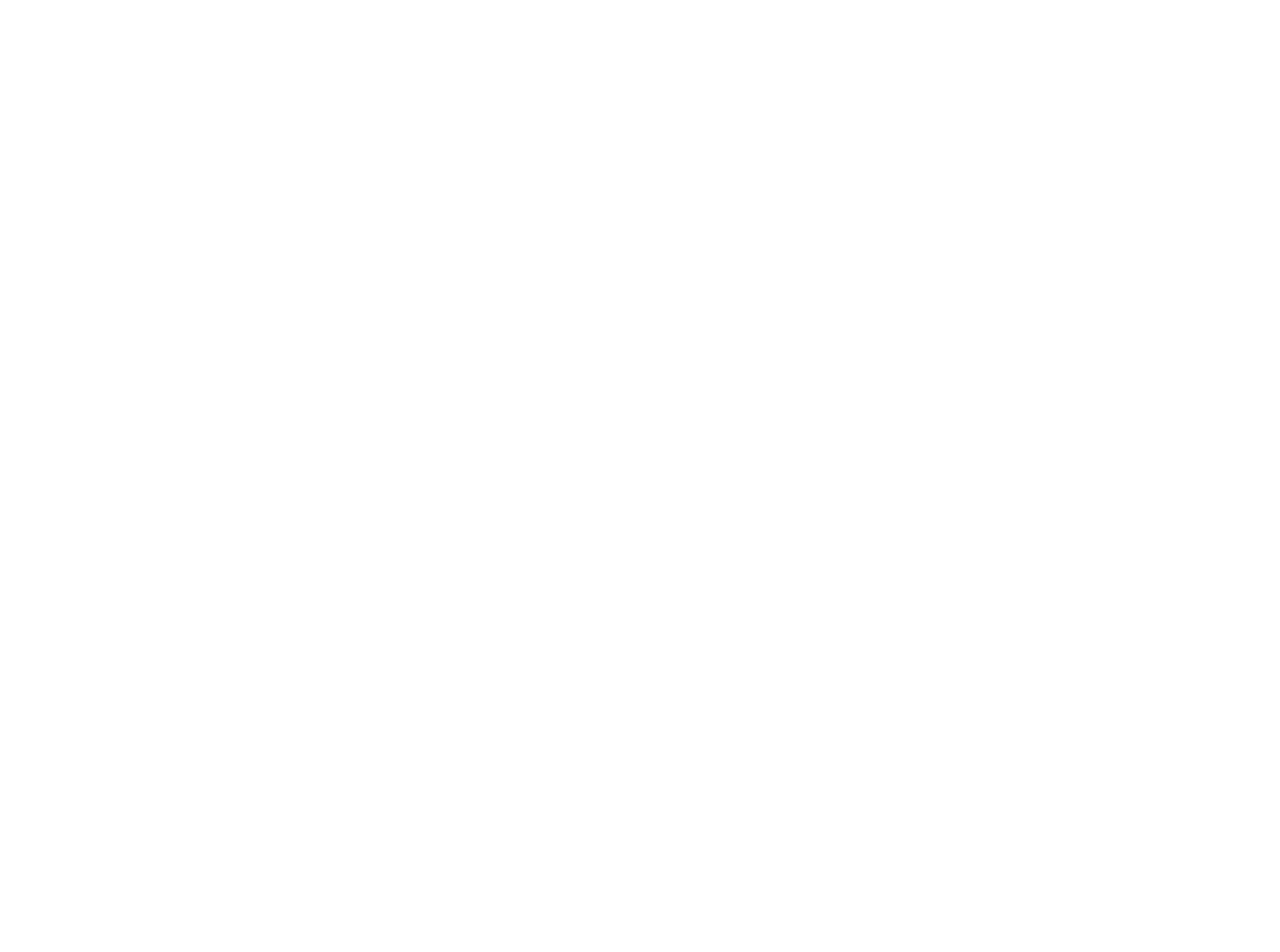
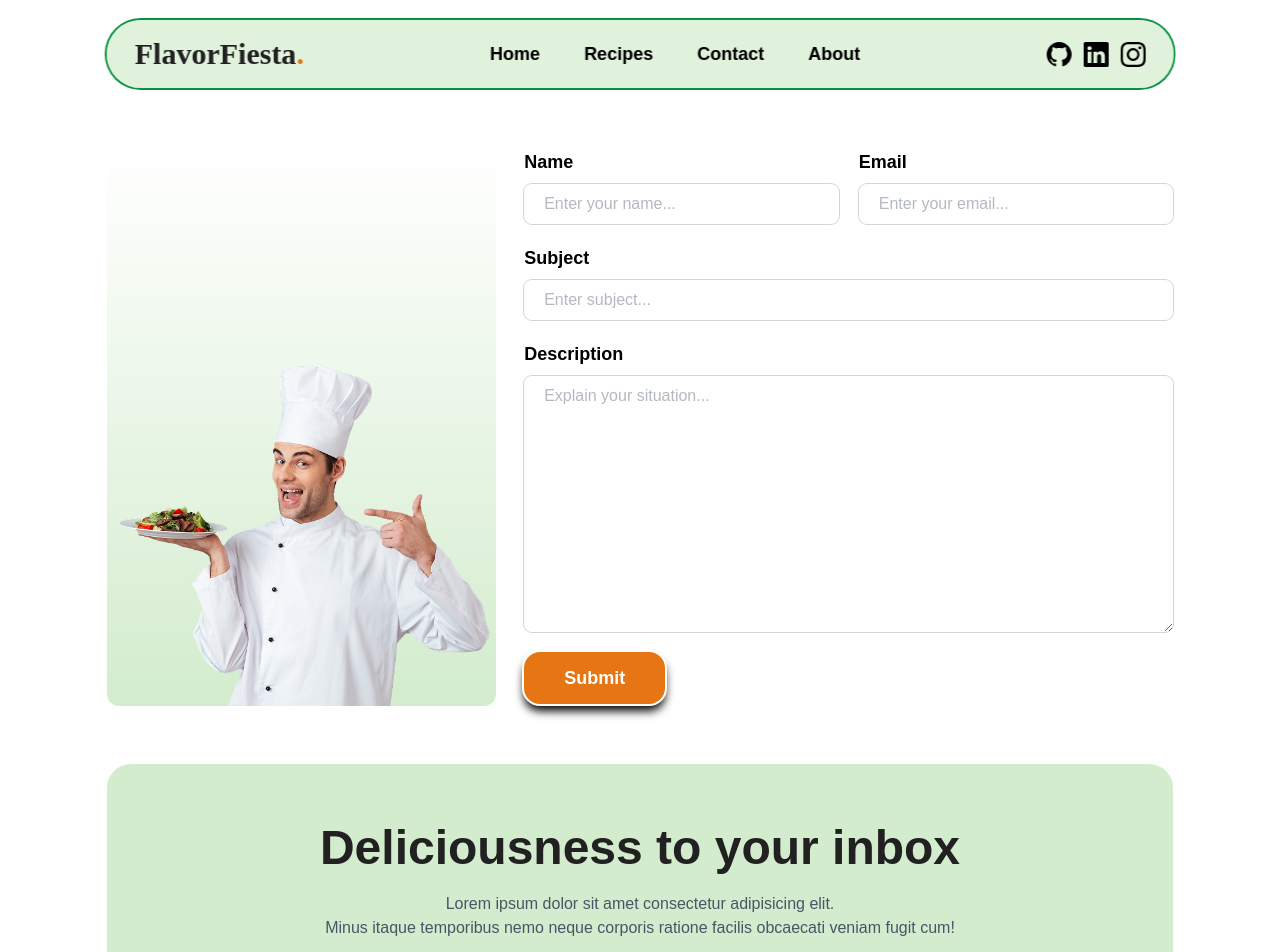
Before and after one commit to MuhammadAunR/Flavor-Fiesta, a React (Vite) app: page /contact in a window 1280 px wide. Before the commit this address had no page. Shown: the top 952 px of the page. Before the commit the page ends 800 px from the top, so only its background shows below. Built offline with nearby package versions, Linux system fonts and the light colour scheme.

Commit message:
feat; contact page completed

```diff
--- a/src/components/Navbar.jsx
+++ b/src/components/Navbar.jsx
@@ -11,7 +11,7 @@
 
     return (
         <>
-            <nav data-aos='fade-down' className='flex items-center justify-between w-10/12 mx-auto fixed z-50 top-5 left-1/2 -translate-x-1/2 bg-(--color-bg)/70 backdrop-blur-2xl  py-4 px-7 rounded-full'>
+            <nav data-aos='fade-down' className='flex items-center justify-between w-10/12 mx-auto fixed z-50 top-5 left-1/2 -translate-x-1/2 bg-(--color-bg)/70 backdrop-blur-2xl ring-2 ring-(--color-second)  py-4 px-7 rounded-full'>
 
                 <div className="logo">
                     <Link to={'/'} className='cursor-pointer'>
--- /dev/null
+++ b/src/pages/Contact.jsx
@@ -0,0 +1,83 @@
+import React from 'react'
+import maleChefImage from '../assets/maleChefImage.webp'
+import SubscribeSection from '../components/SubscribeSection';
+import Footer from '../components/Footer';
+import { recipes } from '../components/Assets';
+import RecipeCard from '../components/RecipeCard';
+
+const Contact = () => {
+    return (
+        <>
+            <header className='pt-32 mx-5 md:w-10/12 md:mx-auto flex items-center justify-between gap-7 max-md:flex-col'>
+
+                <div data-aos='fade-right' className='bg-linear-to-b from-white to-(--color-bg) max-md:mt-10 w-full md:w-1/2 h-140 rounded-xl relative'>
+                    <img src={maleChefImage} alt="Male Chef Pic" className='absolute w-150 bottom-0' />
+                </div>
+
+                <form data-aos='fade-left' action="submit" className='flex flex-col gap-5 h-fit py-5 mx-5 w-full md:w-10/12 md:mx-auto'>
+                    <div className='flex gap-5 w-full max-lg:flex-col'>
+                        <label htmlFor="name" className='flex flex-col gap-2 w-full'>
+                            <span className='font-semibold text-lg'>Name</span>
+                            <input
+                                type="text"
+                                id='name'
+                                name='name'
+                                placeholder='Enter your name...'
+                                className='outline-none ring-1 ring-gray-300 rounded-lg py-2 px-5 text-gray-500 w-full hover:ring-gray-400 transition-colors ease-linear duration-500' />
+                        </label>
+                        <label htmlFor="email" className='flex flex-col gap-2 w-full'>
+                            <span className='font-semibold text-lg'>Email</span>
+                            <input
+                                type="email"
+                                name="email"
+                                id="email"
+                                placeholder='Enter your email...'
+                                className='outline-none ring-1 ring-gray-300 rounded-lg py-2 px-5 text-gray-500 w-full hover:ring-gray-400 transition-colors ease-linear duration-500' />
+                        </label>
+                    </div>
+                    <div className='flex gap-5'>
+                        <label htmlFor="subject" className='flex flex-col gap-2 w-full'>
+                            <span className='font-semibold text-lg'>Subject</span>
+                            <input
+                                type="text"
+                                id='subject'
+                                name='subject'
+                                placeholder='Enter subject...'
+                                className='outline-none ring-1 ring-gray-300 rounded-lg py-2 px-5 text-gray-500 w-full hover:ring-gray-400 transition-colors ease-linear duration-500' />
+                        </label>
+                    </div>
+                    <div>
+                        <label htmlFor="description" className='flex flex-col gap-2'>
+                            <span className='font-semibold text-lg'>Description</span>
+                            <textarea
+                                name="description"
+                                id="description"
+                                placeholder='Explain your situation...'
+                                rows={10}
+                                className='outline-none ring-1 ring-gray-300 rounded-lg py-2 px-5 text-gray-500 hover:ring-gray-400 transition-colors ease-linear duration-500' />
+                        </label>
+                    </div>
+                    <button type="submit" className='py-3 px-10 rounded-2xl w-fit bg-(--color-primary) text-white font-semibold text-lg hover:bg-(--color-bg) hover:text-(--color-text) ring-2 ring-white shadow-[0_7px_10px_rgba(0,0,0)] hover:shadow-[0_7px_10px_rgba(0,0,0,0.50)] hover:ring-(--color-second) transition-all ease-linear cursor-pointer'>Submit</button>
+                </form>
+
+            </header>
+
+            <div className='my-10'>
+                <SubscribeSection />
+            </div>
+
+            <section className='py-7 md:w-10/12 md:mx-auto mx-5'>
+                <h3 className='font-semibold text-3xl text-(--color-text)'>Check out the  delicious recipe</h3>
+                <div className='flex items-center justify-center gap-7 py-5 flex-wrap'>
+                    {recipes.slice(3, 7).map((recipe) => {
+                        return <RecipeCard key={recipe.name} recipe={recipe} />
+                    })}
+                </div>
+            </section>
+
+            <Footer />
+        </>
+    )
+}
+
+export default Contact;
--- a/src/routes/AppRouter.jsx
+++ b/src/routes/AppRouter.jsx
@@ -1,9 +1,9 @@
-import React from 'react'
 import { BrowserRouter, Route, Routes } from 'react-router-dom'
 import Home from '../pages/Home'
 import MainLayout from '../layouts/MainLayout'
 import RecipeDetails from '../pages/RecipeDetails'
 import ScrollToTop from '../components/ScrollToTopOnNavigate'
+import Contact from '../pages/Contact'
 
 const AppRouter = () => {
   return (
@@ -14,6 +14,7 @@
           <Route element={<MainLayout />}>
             <Route path='' element={<Home />} />
             <Route path={`/recipeDetails/:recipe`} element={<RecipeDetails />} />
+            <Route path={'/contact'} element={<Contact />} />
           </Route>
         </Routes>
       </BrowserRouter>
```
